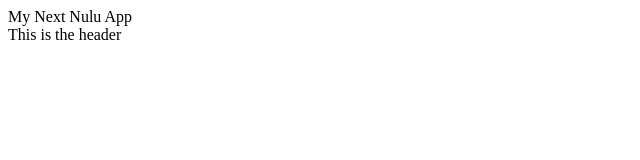
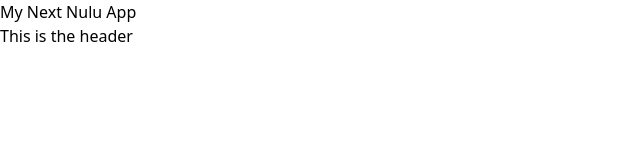
Before and after one commit to EngineerDanny/hulu-clone, a Next.js app: page / in a window 1280 px wide. Shown: the top 160 px of the page, without its empty margins (0-640 px from the left). Built offline with nearby package versions, Linux system fonts and the light colour scheme.

Commit message:
add tailwind

```diff
--- a/package.json
+++ b/package.json
@@ -13,7 +13,10 @@
     "react-dom": "17.0.2"
   },
   "devDependencies": {
+    "autoprefixer": "^10.4.0",
     "eslint": "8.5.0",
-    "eslint-config-next": "12.0.7"
+    "eslint-config-next": "12.0.7",
+    "postcss": "^8.4.5",
+    "tailwindcss": "^3.0.7"
   }
 }
--- /dev/null
+++ b/postcss.config.js
@@ -0,0 +1,6 @@
+module.exports = {
+  plugins: {
+    tailwindcss: {},
+    autoprefixer: {},
+  },
+}
--- /dev/null
+++ b/tailwind.config.js
@@ -0,0 +1,10 @@
+module.exports = {
+  content: [
+    "./pages/**/*.{js,ts,jsx,tsx}",
+    "./components/**/*.{js,ts,jsx,tsx}",
+  ],
+  theme: {
+    extend: {},
+  },
+  plugins: [],
+};
```
Also changed, not shown: 1 other file (tests, documents, lock files or other folders).
